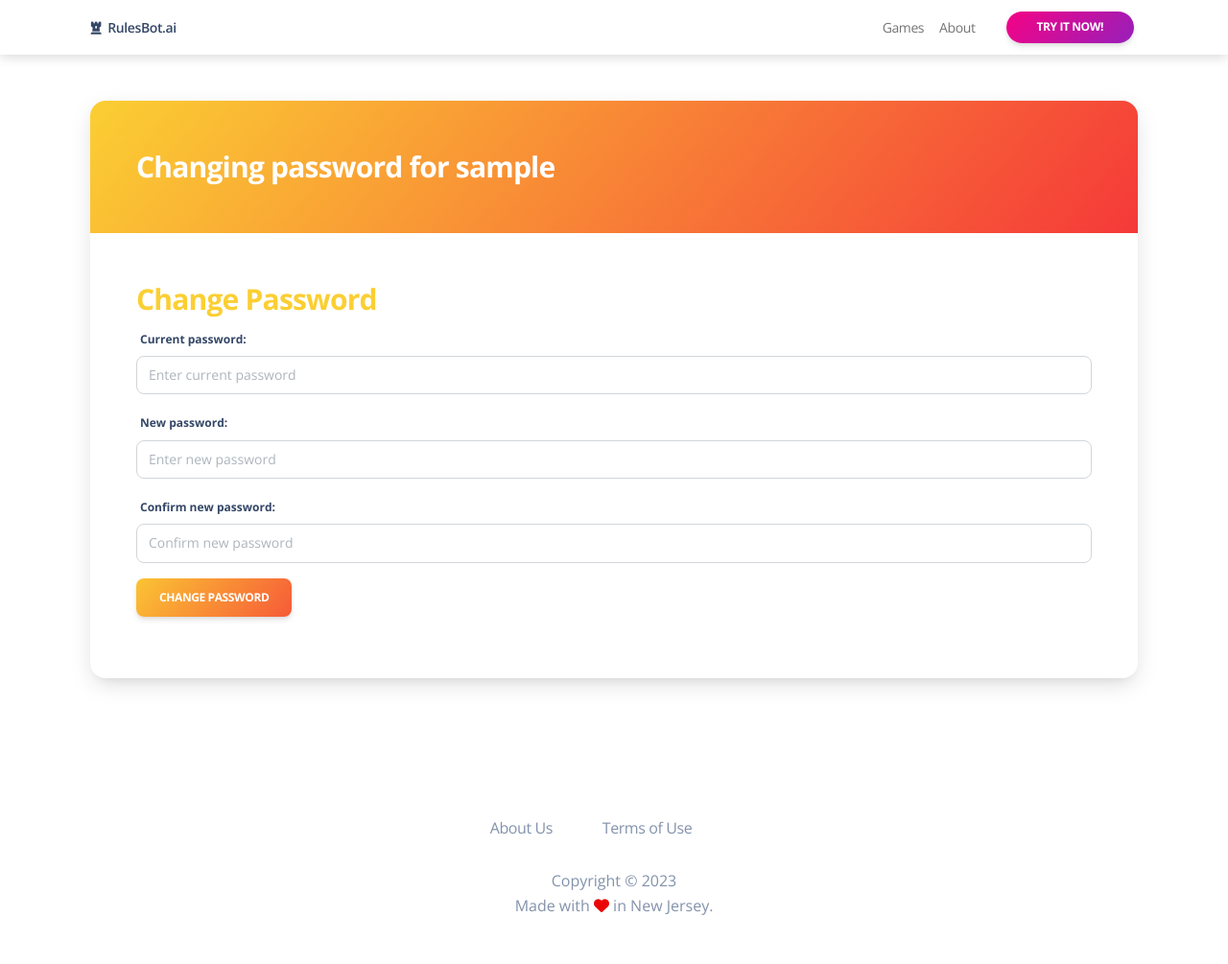
After one commit to daugaard/rulesbot, a Django app: page /users/change-password in a window 1280 px wide. The commit adds this page. Shown: the whole page at 96% size. Run offline with Django 4.2, Linux system fonts and the light colour scheme; the visitor is signed in with stand-in values (Sample User, id 1); parts of the project's set-up code (start-up, migrations or seed data) failed here and were passed over; some libraries are stand-ins or nearby versions.

Commit message:
Add ability change password.

```diff
--- a/users/forms.py
+++ b/users/forms.py
@@ -46,3 +46,27 @@ class LoginForm(forms.Form):
         widget=forms.HiddenInput(),
         required=False,
     )
+
+
+class ChangePasswordForm(forms.Form):
+    current_password = forms.CharField(
+        max_length=100,
+        widget=forms.PasswordInput(
+            attrs={
+                "class": "form-control mb-3",
+                "placeholder": "Enter current password",
+            }
+        ),
+    )
+    new_password = forms.CharField(
+        max_length=100,
+        widget=forms.PasswordInput(
+            attrs={"class": "form-control mb-3", "placeholder": "Enter new password"}
+        ),
+    )
+    confirm_new_password = forms.CharField(
+        max_length=100,
+        widget=forms.PasswordInput(
+            attrs={"class": "form-control mb-3", "placeholder": "Confirm new password"}
+        ),
+    )
--- /dev/null
+++ b/users/templates/users/change_password.html
@@ -0,0 +1,28 @@
+{% extends "master.html" %}
+
+{% block title %}Rulesbot.ai | Change passwords{% endblock %}
+
+{% block content %}
+<section class="py-5">
+    <div class="container">
+        <div class="row">
+            <div class="col-12">
+                <div class="card shadow-lg mb-5">
+                    <div class="card-header bg-gradient-warning p-5 position-relative">
+                        <h3 class="text-white mb-0">Changing password for {{ user.username }}</h3>
+                    </div>
+                    <div class="card-body p-5">
+                        <h3 class="text-warning">Change Password</h3>
+                        <form action="{% url 'users:change-password' %}" method="post">
+                            {% csrf_token %}
+                            {{ form }}
+                            <input type="submit" class="btn bg-gradient-warning" value="Change Password" />
+                        </form>
+
+                    </div>
+                </div>
+            </div>
+        </div>
+    </div>
+</section>
+{% endblock %}
--- a/users/urls.py
+++ b/users/urls.py
@@ -9,5 +9,6 @@ urlpatterns = [
     path("sign-up", views.sign_up_view, name="sign-up"),
     path("login", views.login_view, name="login"),
     path("account", views.account_view, name="account"),
+    path("change-password", views.change_password_view, name="change-password"),
     path("logout", LogoutView.as_view(), name="logout"),
 ]
--- a/users/views.py
+++ b/users/views.py
@@ -3,7 +3,7 @@ from django.contrib.auth.models import User
 from django.shortcuts import redirect, render
 from django.urls import reverse
 
-from users.forms import LoginForm, SignupForm
+from users.forms import ChangePasswordForm, LoginForm, SignupForm
 
 
 def sign_up_view(request):
@@ -68,4 +68,37 @@ def account_view(request):
     # check we're logged in
     if not request.user.is_authenticated:
         return redirect(reverse("users:login") + "?next=/users/account")
+
     return render(request, "users/account.html", {"user": request.user})
+
+
+def change_password_view(request):
+    # check we're logged in
+    if not request.user.is_authenticated:
+        return redirect(reverse("users:login") + "?next=/users/change-password")
+
+    form = ChangePasswordForm()
+
+    if request.method == "POST":
+        form = ChangePasswordForm(request.POST)
+        if form.is_valid():
+            current_password = form.cleaned_data["current_password"]
+            new_password = form.cleaned_data["new_password"]
+            confirm_new_password = form.cleaned_data["confirm_new_password"]
+            if new_password == confirm_new_password:
+                user = authenticate(
+                    username=request.user.username, password=current_password
+                )
+                if user is not None:
+                    user.set_password(new_password)
+                    user.save()
+                    login(request, user)
+                    return redirect(reverse("users:account"))
+                else:
+                    form.add_error("current_password", "Incorrect password")
+            else:
+                form.add_error("confirm_new_password", "Passwords do not match")
+
+    return render(
+        request, "users/change_password.html", {"user": request.user, "form": form}
+    )
```
Also changed, not shown: users/templates/users/account.html (+13 -2 lines), users/tests.py (+63 -0 lines).
